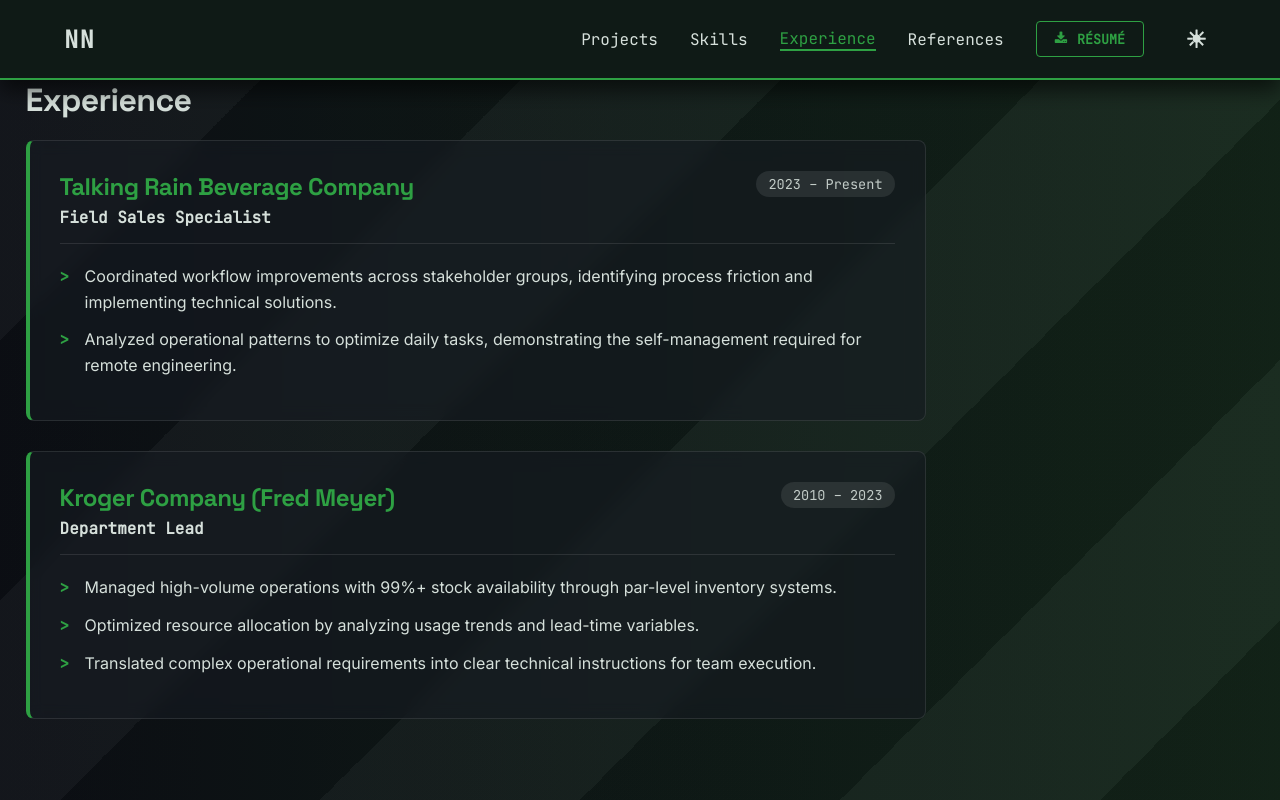
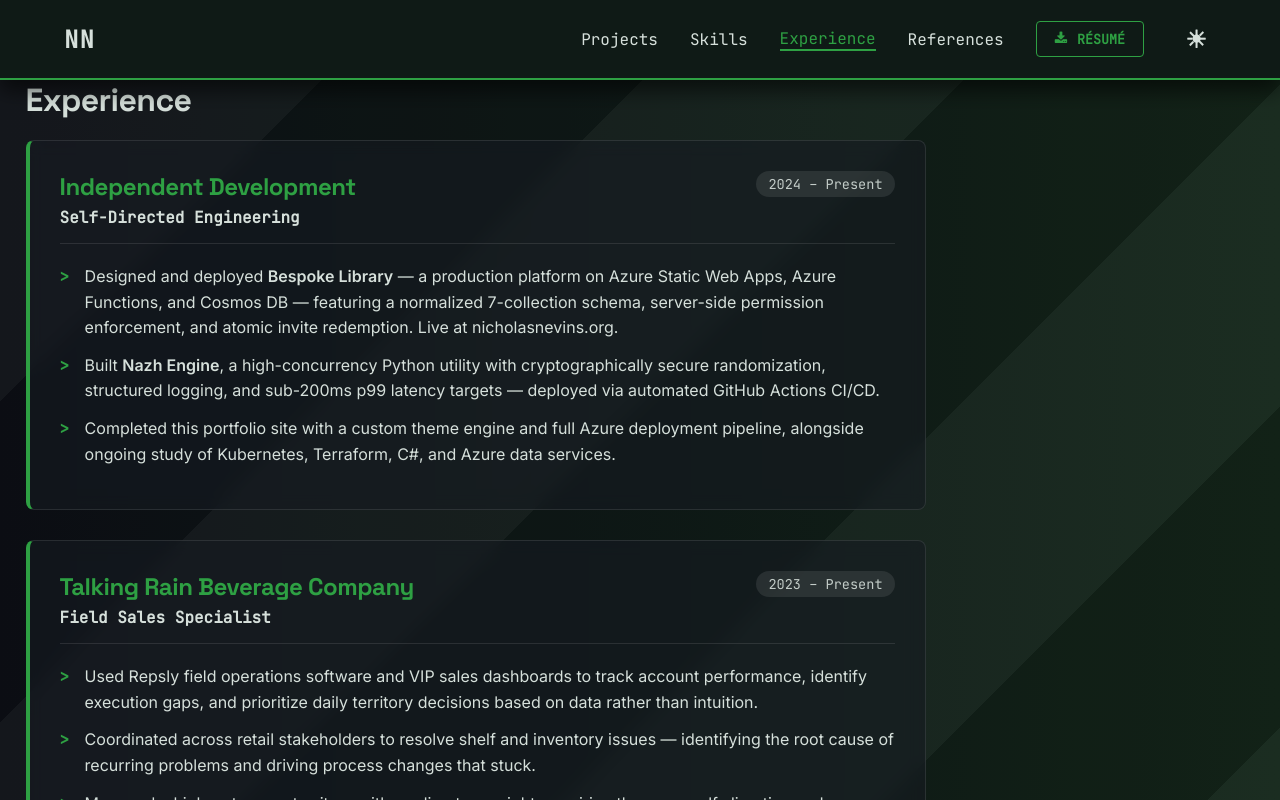
Before and after one commit to NevinsN/professional_portfolio, a React (Create React App) app in the folder professional_portfolio/: page /experience in a window 1280 px wide. Shown: the top 800 px of the page. Built offline with nearby package versions, Linux system fonts and the light colour scheme.

Commit message:
Update Experience.js

```diff
--- a/professional_portfolio/src/Components/Experience/Experience.js
+++ b/professional_portfolio/src/Components/Experience/Experience.js
@@ -9,6 +9,25 @@ const Experience = () => {
                 <h1>Experience</h1>
 
                 <div className="experience-wrapper">
+
+                    {/* Independent Development */}
+                    <div className="experience-card">
+                        <div className="exp-header">
+                            <div className="exp-company">
+                                <h2>Independent Development</h2>
+                                <div className="exp-role">Self-Directed Engineering</div>
+                            </div>
+                            <div className="exp-date">2024 – Present</div>
+                        </div>
+                        <div className="exp-body">
+                            <ul>
+                                <li>Designed and deployed <strong>Bespoke Library</strong> — a production platform on Azure Static Web Apps, Azure Functions, and Cosmos DB — featuring a normalized 7-collection schema, server-side permission enforcement, and atomic invite redemption. Live at nicholasnevins.org.</li>
+                                <li>Built <strong>Nazh Engine</strong>, a high-concurrency Python utility with cryptographically secure randomization, structured logging, and sub-200ms p99 latency targets — deployed via automated GitHub Actions CI/CD.</li>
+                                <li>Completed this portfolio site with a custom theme engine and full Azure deployment pipeline, alongside ongoing study of Kubernetes, Terraform, C#, and Azure data services.</li>
+                            </ul>
+                        </div>
+                    </div>
+
                     {/* Talking Rain */}
                     <div className="experience-card">
                         <div className="exp-header">
@@ -20,8 +39,9 @@ const Experience = () => {
                         </div>
                         <div className="exp-body">
                             <ul>
-                                <li>Coordinated workflow improvements across stakeholder groups, identifying process friction and implementing technical solutions.</li>
-                                <li>Analyzed operational patterns to optimize daily tasks, demonstrating the self-management required for remote engineering.</li>
+                                <li>Used Repsly field operations software and VIP sales dashboards to track account performance, identify execution gaps, and prioritize daily territory decisions based on data rather than intuition.</li>
+                                <li>Coordinated across retail stakeholders to resolve shelf and inventory issues — identifying the root cause of recurring problems and driving process changes that stuck.</li>
+                                <li>Managed a high-autonomy territory with no direct oversight, requiring the same self-direction and accountability expected in a distributed engineering environment.</li>
                             </ul>
                         </div>
                     </div>
@@ -37,12 +57,13 @@ const Experience = () => {
                         </div>
                         <div className="exp-body">
                             <ul>
-                                <li>Managed high-volume operations with 99%+ stock availability through par-level inventory systems.</li>
-                                <li>Optimized resource allocation by analyzing usage trends and lead-time variables.</li>
-                                <li>Translated complex operational requirements into clear technical instructions for team execution.</li>
+                                <li>Inherited a disorganized department and redesigned the inventory system from scratch — establishing clear compartmentalization, par levels, and minimums. The rebuilt system held 99%+ availability with stockouts occurring only during warehouse shortages or demand spikes outside normal variance.</li>
+                                <li>Led a team of ~10, translating operational requirements into clear, executable instructions and maintaining consistent standards across a high-volume, time-sensitive environment.</li>
+                                <li>Used Kroger's computer-assisted ordering system daily — analyzing usage trends, adjusting lead-time variables, and tuning order quantities to minimize both waste and shortfall. The same data-driven feedback loop applied here maps directly to monitoring, alerting, and continuous improvement in cloud operations.</li>
                             </ul>
                         </div>
                     </div>
+
                 </div>
             </div>
         </header>
```
